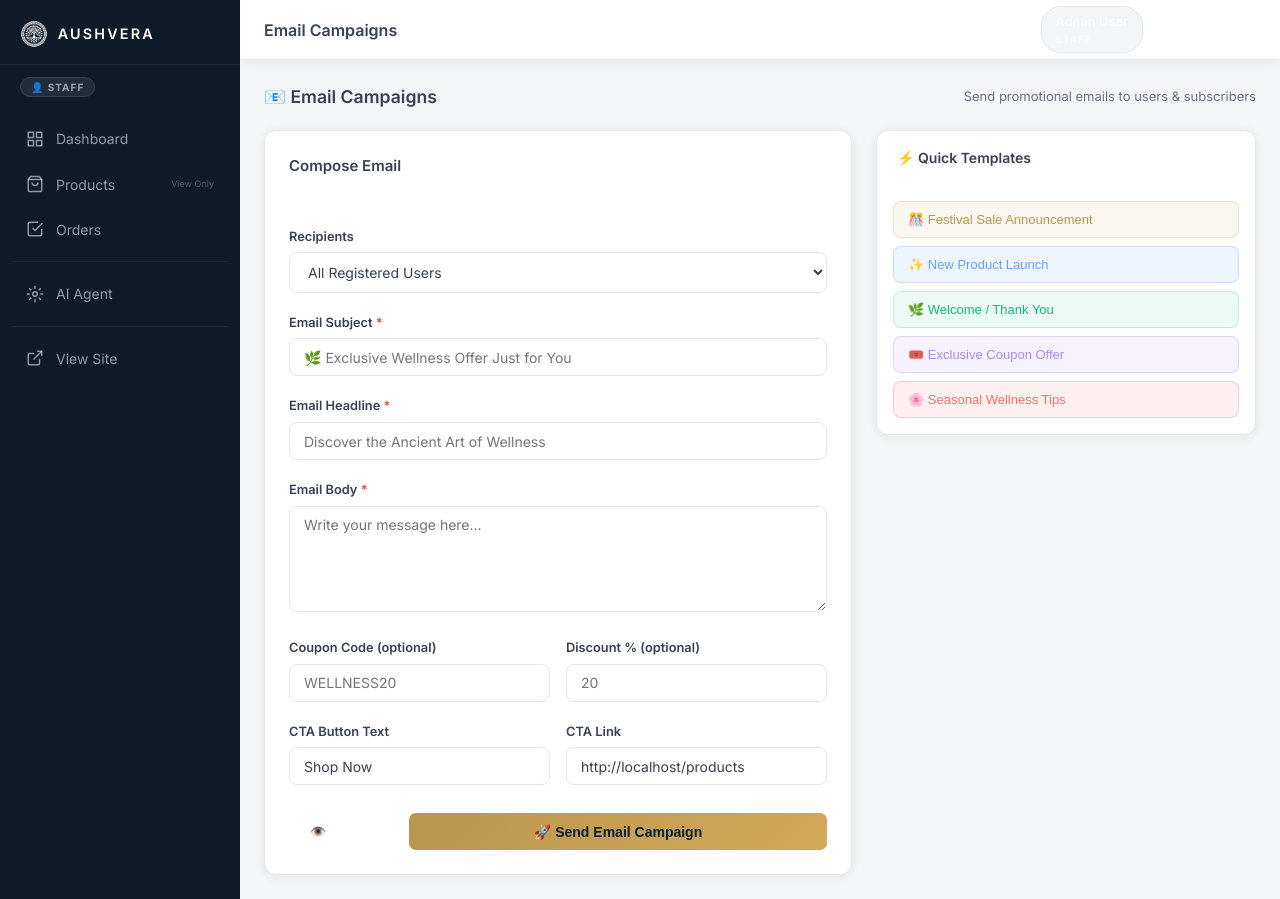
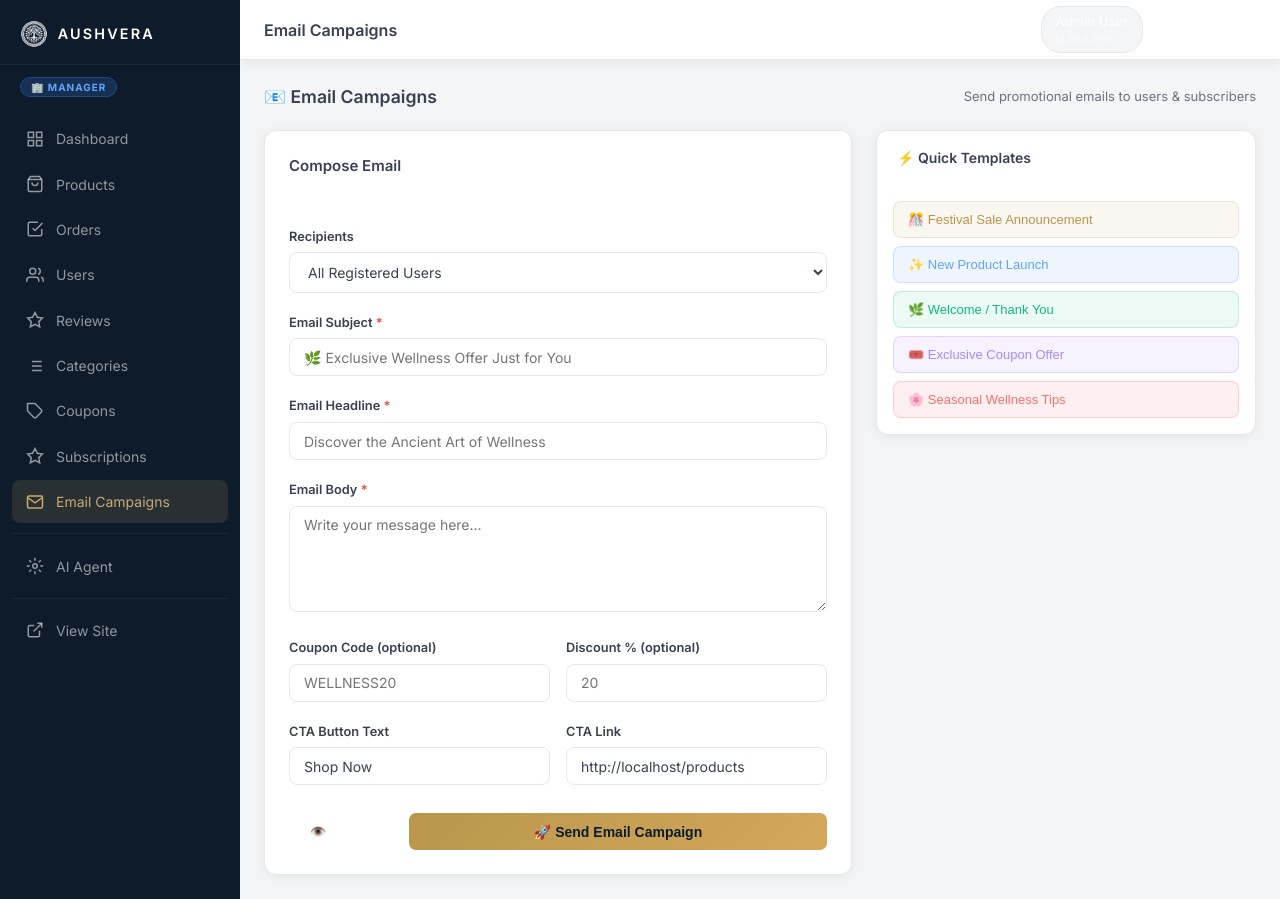
Before and after one commit to kushaldoshi26/thaaushvera, a Laravel app: page /admin/emails in a window 1280 px wide. Run offline with Laravel 12, Linux system fonts and the light colour scheme; a user stored in the database is signed in; data comes from the database, SQL or seed files in the repository; some libraries are stand-ins or nearby versions.

Commit message:
fix: Make admin layout safe for missing admin_level column (critical for deployment transition)

```diff
--- a/resources/views/layouts/admin.blade.php
+++ b/resources/views/layouts/admin.blade.php
@@ -15,10 +15,15 @@
 @php
     $me = Auth::user();
     $role = $me->role ?? 'user';
-    $level = $me->admin_level ?? ($role === 'super_admin' ? 'super' : 'staff');
+    // Safely get admin_level even if column doesn't exist yet
+    try {
+        $level = $me->admin_level ?? ($role === 'super_admin' ? 'super' : ($role === 'admin' ? 'manager' : 'staff'));
+    } catch (\Exception $e) {
+        $level = $role === 'super_admin' ? 'super' : ($role === 'admin' ? 'manager' : 'staff');
+    }
     $isSuper   = $role === 'super_admin';
     $isManager = $isSuper || $level === 'manager';
-    $isStaff   = $isManager || $level === 'staff'; // staff can view but limited
+    $isStaff   = $isManager || $level === 'staff';
 @endphp
 
 <div class="admin-layout">
```
